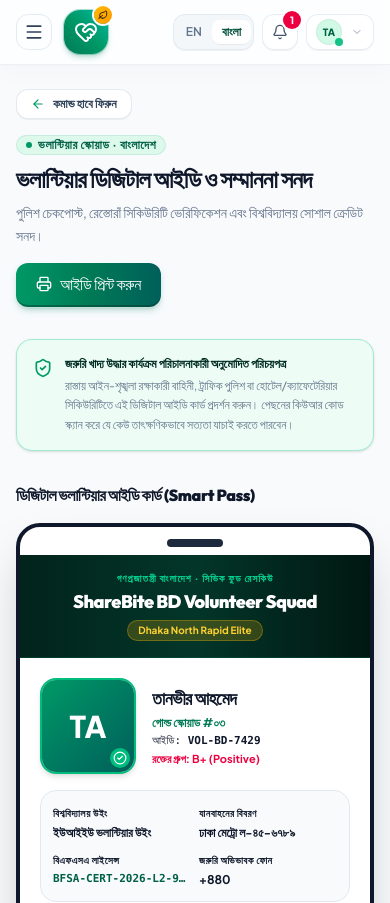
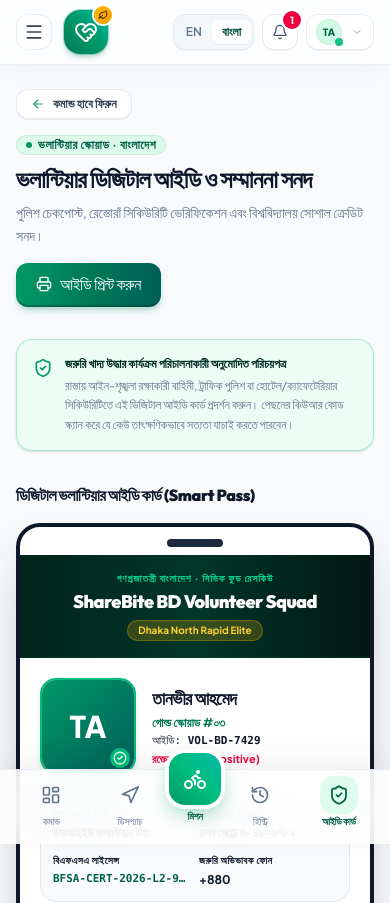
Before and after one commit to mahamudul-hasan7/shearbitebd, a Next.js app: page /volunteer/id-card in a window 390 px wide. Shown: the top 903 px of the page. Built offline with nearby package versions, Linux system fonts and the light colour scheme.

Commit message:
feat(mobile): Step 1 - native mobile app feel foundation, iOS/Android safe area, touch ergonomics, and 5-tab portal bottom app dock

```diff
--- a/src/app/globals.css
+++ b/src/app/globals.css
@@ -113,6 +113,9 @@ html {
   scroll-behavior: smooth;
   -webkit-text-size-adjust: 100%;
   text-size-adjust: 100%;
+  /* Mobile App Feel: prevent grey tap flashes and enable instant touch response */
+  -webkit-tap-highlight-color: transparent;
+  touch-action: manipulation;
 }
 
 body {
@@ -125,6 +128,17 @@ body {
   line-height: 1.5;
   text-rendering: optimizeLegibility;
   -webkit-font-smoothing: antialiased;
+  /* Mobile safe area padding for modern notched phones */
+  padding-bottom: env(safe-area-inset-bottom);
+}
+
+/* Native Mobile App Touch Ergonomics: prevent accidental text selection on interactive tabs & buttons */
+button,
+[role="button"],
+nav a {
+  -webkit-user-select: none;
+  user-select: none;
+  -webkit-touch-callout: none;
 }
 
 h1, h2, h3, h4, h5, h6, .font-heading {
--- a/src/app/layout.tsx
+++ b/src/app/layout.tsx
@@ -12,11 +12,23 @@ export const metadata: Metadata = {
     template: "%s | ShareBite BD",
   },
   description: "Smart surplus food rescue and redistribution platform for Bangladesh.",
+  applicationName: "ShareBite BD",
+  appleWebApp: {
+    capable: true,
+    statusBarStyle: "default",
+    title: "ShareBite BD",
+  },
+  formatDetection: {
+    telephone: false,
+  },
 };
 
 export const viewport: Viewport = {
   width: "device-width",
   initialScale: 1,
+  maximumScale: 1,
+  userScalable: false,
+  viewportFit: "cover",
   themeColor: "#02271d",
 };
 
--- a/src/components/layout/portal-shell.tsx
+++ b/src/components/layout/portal-shell.tsx
@@ -4,6 +4,7 @@ import { ArrowLeft } from "lucide-react";
 import { AppHeader } from "@/components/layout/app-header";
 import { PageContainer } from "@/components/layout/page-container";
 import { DesktopSidebar } from "@/components/navigation/desktop-sidebar";
+import { MobileBottomNavigation } from "@/components/navigation/mobile-bottom-nav";
 import type { PortalRole } from "@/types/navigation";
 
 export function PortalShell({
@@ -54,7 +55,7 @@ export function PortalShell({
           notificationHref={notificationHref}
           unreadNotifications={unreadNotifications}
         />
-        <PageContainer className="flex-1 pb-12 pt-6 sm:pt-8">
+        <PageContainer className="flex-1 pb-24 sm:pb-28 lg:pb-12 pt-6 sm:pt-8">
           <main className="min-w-0">
             {/* Dedicated Left-Aligned Back Navigation */}
             {backHref && (
@@ -95,6 +96,12 @@ export function PortalShell({
             {children}
           </main>
         </PageContainer>
+        {/* Native Mobile Bottom Navigation App Bar */}
+        <MobileBottomNavigation
+          role={role}
+          activeHref={activeHref}
+          unreadNotifications={unreadNotifications}
+        />
       </div>
     </div>
   );
--- a/src/components/navigation/mobile-bottom-nav.tsx
+++ b/src/components/navigation/mobile-bottom-nav.tsx
@@ -1,60 +1,135 @@
+"use client";
+
 import Link from "next/link";
-import { getNavigation } from "@/lib/navigation";
+import {
+  Bell,
+  Bike,
+  ClipboardList,
+  History,
+  LayoutDashboard,
+  Navigation,
+  PackageSearch,
+  Plus,
+  Search,
+  ShieldCheck,
+  UserRound,
+} from "lucide-react";
+import type { LucideIcon } from "lucide-react";
+import { ROUTES } from "@/lib/routes";
 import { cn } from "@/lib/utils";
 import type { PortalRole } from "@/types/navigation";
 
-export function MobileBottomNavigation({ role, activeHref }: { role: PortalRole; activeHref: string }) {
-  const items = getNavigation(role, activeHref.startsWith("/preview/"));
+interface MobileTabItem {
+  label: string;
+  href: string;
+  icon: LucideIcon;
+  isPrimary?: boolean;
+  isNotification?: boolean;
+}
+
+function getMobileTabs(role: PortalRole): MobileTabItem[] {
+  switch (role) {
+    case "donor":
+      return [
+        { label: "হোম", href: ROUTES.donor.dashboard, icon: LayoutDashboard },
+        { label: "অনুদান", href: ROUTES.donor.donations, icon: PackageSearch },
+        { label: "পোস্ট", href: ROUTES.donor.newDonation, icon: Plus, isPrimary: true },
+        { label: "অ্যালার্ট", href: ROUTES.donor.notifications, icon: Bell, isNotification: true },
+        { label: "প্রোফাইল", href: ROUTES.donor.profile, icon: UserRound },
+      ];
+    case "ngo":
+      return [
+        { label: "হোম", href: ROUTES.ngo.dashboard, icon: LayoutDashboard },
+        { label: "খাদ্য খুঁজুন", href: ROUTES.ngo.discover, icon: Search },
+        { label: "চাহিদা", href: ROUTES.ngo.newRequest, icon: Plus, isPrimary: true },
+        { label: "ক্লেইম", href: ROUTES.ngo.claims, icon: ClipboardList },
+        { label: "অ্যালার্ট", href: ROUTES.ngo.notifications, icon: Bell, isNotification: true },
+      ];
+    case "volunteer":
+    default:
+      return [
+        { label: "কমান্ড", href: ROUTES.volunteer.dashboard, icon: LayoutDashboard },
+        { label: "ডিসপ্যাচ", href: ROUTES.volunteer.dispatches, icon: Navigation },
+        { label: "মিশন", href: ROUTES.volunteer.mission("mission-uiu-mastul"), icon: Bike, isPrimary: true },
+        { label: "হিস্ট্রি", href: ROUTES.volunteer.history, icon: History },
+        { label: "আইডি কার্ড", href: ROUTES.volunteer.idCard, icon: ShieldCheck },
+      ];
+  }
+}
+
+export function MobileBottomNavigation({
+  role,
+  activeHref,
+  unreadNotifications = 0,
+}: {
+  role: PortalRole;
+  activeHref: string;
+  unreadNotifications?: number;
+}) {
+  const items = getMobileTabs(role);
+
   return (
     <nav
-      className="fixed inset-x-0 bottom-0 z-50 mx-auto w-full border-t border-line bg-surface/95 backdrop-blur-xl shadow-sticky lg:hidden"
-      style={{ paddingBottom: "max(0.5rem, env(safe-area-inset-bottom))" }}
-      aria-label="Mobile navigation"
+      className="fixed inset-x-0 bottom-0 z-40 mx-auto w-full border-t border-slate-200/80 bg-white/85 backdrop-blur-xl backdrop-saturate-150 shadow-[0_-8px_30px_rgba(0,0,0,0.06)] lg:hidden transition-all duration-300 pointer-events-auto"
+      style={{ paddingBottom: "max(0.6rem, env(safe-area-inset-bottom))" }}
+      aria-label="Mobile Bottom App Navigation"
     >
-      <div className="mx-auto flex h-16 max-w-lg items-center justify-around px-2">
+      <div className="mx-auto flex h-16 max-w-md items-center justify-around px-3">
         {items.map((item) => {
           const Icon = item.icon;
-          const active = item.href === activeHref;
+          const isActive =
+            item.href === activeHref ||
+            (item.href !== ROUTES.donor.dashboard &&
+              item.href !== ROUTES.ngo.dashboard &&
+              item.href !== ROUTES.volunteer.dashboard &&
+              activeHref.startsWith(item.href));
 
+          // 1. Center Floating Action Button (FAB)
           if (item.isPrimary) {
             return (
-              <div key={item.label} className="relative -top-4 flex flex-col items-center">
+              <div key={item.label} className="relative -top-3.5 flex flex-col items-center">
                 <Link
                   href={item.href}
-                  aria-current={active ? "page" : undefined}
-                  className="flex size-12 items-center justify-center rounded-2xl bg-gradient-to-tr from-brand-700 via-brand-600 to-brand-500 text-white shadow-lg shadow-brand-600/30 ring-4 ring-surface transition-transform duration-150 active:scale-95"
+                  aria-current={isActive ? "page" : undefined}
+                  className="flex size-13 items-center justify-center rounded-2xl bg-gradient-to-tr from-emerald-600 via-emerald-500 to-teal-500 text-white shadow-[0_8px_20px_rgba(5,150,105,0.4)] ring-4 ring-white active:scale-90 transition-all duration-150 group cursor-pointer"
                   aria-label={item.label}
                 >
-                  <Icon className="size-6" aria-hidden="true" />
+                  <Icon className="size-6 transition-transform group-hover:scale-110" aria-hidden="true" />
                 </Link>
-                <span className="mt-1 text-[10px] font-bold tracking-tight text-brand-700">
+                <span className="mt-1 text-[10px] font-black tracking-tight text-emerald-800">
                   {item.label}
                 </span>
               </div>
             );
           }
 
+          // 2. Standard Mobile Bottom App Tab
           return (
             <Link
               key={item.label}
               href={item.href}
-              aria-current={active ? "page" : undefined}
+              aria-current={isActive ? "page" : undefined}
               className={cn(
-                "flex flex-1 flex-col items-center justify-center gap-1 rounded-xl py-1 text-center transition-colors",
-                active
-                  ? "text-brand-700 font-bold"
-                  : "text-muted-600 hover:text-ink-900 font-medium",
+                "relative flex flex-1 flex-col items-center justify-center gap-0.5 rounded-2xl py-1 text-center transition-all duration-150 active:scale-95 cursor-pointer",
+                isActive ? "text-emerald-800 font-extrabold" : "text-slate-500 hover:text-slate-900 font-medium",
               )}
             >
               <div
                 className={cn(
-                  "flex size-8 items-center justify-center rounded-xl transition-all",
-                  active ? "bg-brand-50 text-brand-700 scale-105" : "text-muted-400",
+                  "relative flex size-9 items-center justify-center rounded-xl transition-all duration-200",
+                  isActive ? "bg-emerald-100/70 text-emerald-800 scale-105" : "text-slate-500",
                 )}
               >
-                <Icon className="size-4.5" aria-hidden="true" />
+                <Icon className="size-5" aria-hidden="true" />
+
+                {/* Live Unread Notification Dot/Badge */}
+                {item.isNotification && unreadNotifications > 0 && (
+                  <span className="absolute -top-1 -right-1 flex size-4 items-center justify-center rounded-full bg-rose-500 text-[9px] font-black text-white shadow-xs ring-2 ring-white animate-pulse">
+                    {unreadNotifications > 9 ? "9+" : unreadNotifications}
+                  </span>
+                )}
               </div>
-              <span className="text-[10px] leading-none tracking-tight">{item.label}</span>
+              <span className="text-[10px] leading-tight tracking-tight">{item.label}</span>
             </Link>
           );
         })}
```
